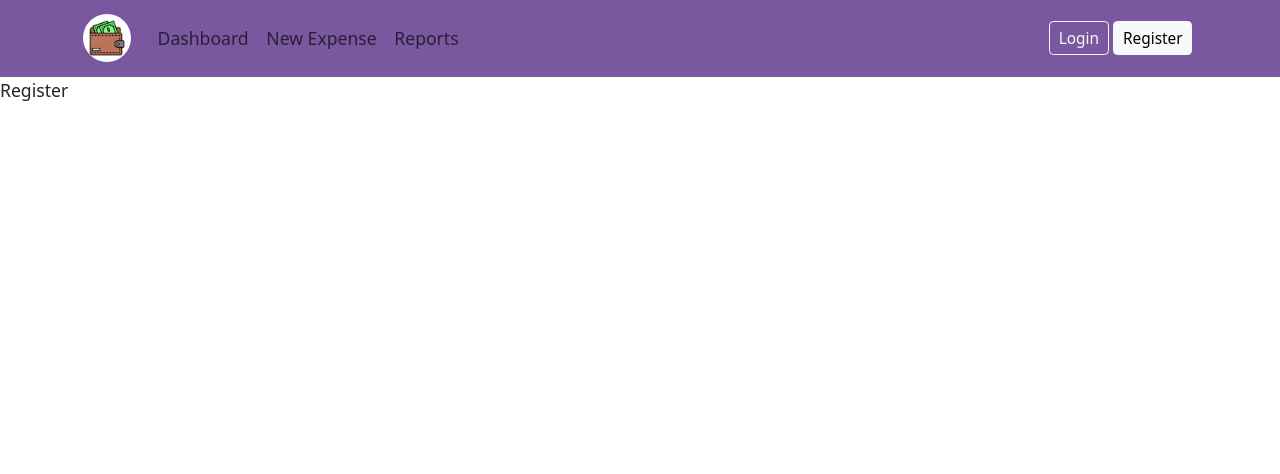
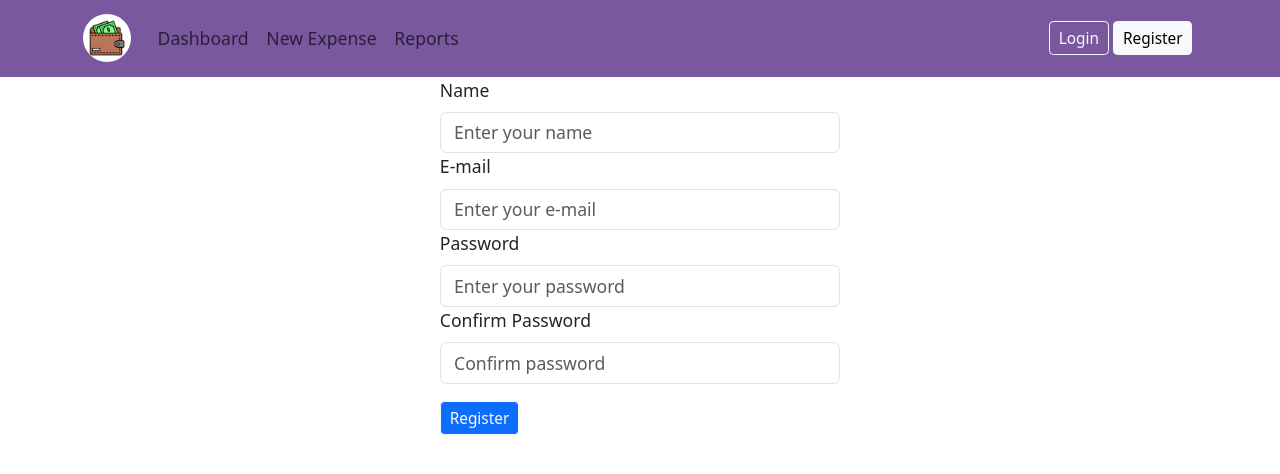
Before and after one commit to jsonmw/webapp, a React (Vite) app: page /register in a window 1280 px wide. Shown: the top 474 px of the page. Built offline with nearby package versions, Linux system fonts and the light colour scheme.

Commit message:
Added UI and form to consume register API call

```diff
--- /dev/null
+++ b/src/hooks/useRegister.ts
@@ -0,0 +1,25 @@
+import { useState } from "react";
+import { Profile } from "../model/Profile";
+import createProfile from "../services/auth-service";
+
+export const useRegister = () => {
+  const [error, setError] = useState<string>("");
+  const [isLoading, setLoader] = useState<boolean>(false);
+  const [toast, setToast] = useState<string>("");
+  const signup = (profile: Profile) => {
+    setLoader(true);
+    createProfile(profile)
+      .then((response) => {
+        if (response && response.status === 201) {
+          setToast("New profile has been successfully created");
+        }
+        console.log(response);
+      })
+      .catch((error) => console.log(error))
+      .finally(() => setLoader(false));
+  };
+
+  return {error, isLoading, signup, toast};
+};
+
+export default useRegister;
--- /dev/null
+++ b/src/model/Profile.ts
@@ -0,0 +1,7 @@
+export interface Profile {
+    profileId?: string;
+    name: string;
+    email: string;
+    password: string;
+    confirmPassword: string;
+}
--- a/src/pages/register/Register.tsx
+++ b/src/pages/register/Register.tsx
@@ -1,8 +1,114 @@
+import profileValidationSchema from "../../validation/ProfileValidationSchema";
+import { Profile } from "../../model/Profile";
+import { useFormik } from "formik";
+import useRegister from "../../hooks/useRegister";
 
 const Register = () => {
+  const {error, isLoading, signup, toast} = useRegister();
+
+  const formik = useFormik<Profile>({
+    initialValues: {
+      name: "",
+      email: "",
+      password: "",
+      confirmPassword: "",
+    },
+    validationSchema: profileValidationSchema,
+    onSubmit: (profile: Profile, { resetForm }) => {
+      signup(profile);
+      resetForm();
+    },
+  });
+
   return (
-    <div>Register</div>
-  )
-}
+    <div className="d-flex justify-content-center align-items-center login-background">
+      <div className="container col-md-4 col-sm-12">
+        {isLoading && <p>Loading</p>}
+        {error && <p className="text-danger">{error}</p>}
+        {toast && <p className="text-primary">{toast}</p>}
+        <form onSubmit={formik.handleSubmit}>
+          <div className="mb-3">
+            <label htmlFor="name" className="form-label">
+              Name
+            </label>
+            <input
+              type="text"
+              className="form-control"
+              id="name"
+              placeholder="Enter your name"
+              name="name"
+              value={formik.values.name}
+              onChange={formik.handleChange}
+              onBlur={formik.handleBlur}
+            />
+            {formik.touched.name && formik.errors.name ? (
+              <div className="text-danger fst-italic">{formik.errors.name}</div>
+            ) : null}
+            <label htmlFor="email" className="form-label">
+              E-mail
+            </label>
+            <input
+              type="email"
+              className="form-control"
+              id="email"
+              placeholder="Enter your e-mail"
+              name="email"
+              value={formik.values.email}
+              onChange={formik.handleChange}
+              onBlur={formik.handleBlur}
+            />
+            {formik.touched.email && formik.errors.email ? (
+              <div className="text-danger fst-italic">
+                {formik.errors.email}
+              </div>
+            ) : null}
+            <label htmlFor="password" className="form-label">
+              Password
+            </label>
+            <input
+              type="password"
+              className="form-control"
+              id="password"
+              placeholder="Enter your password"
+              name="password"
+              value={formik.values.password}
+              onChange={formik.handleChange}
+              onBlur={formik.handleBlur}
+            />
+            {formik.touched.password && formik.errors.password ? (
+              <div className="text-danger fst-italic">
+                {formik.errors.password}
+              </div>
+            ) : null}
+            <label htmlFor="confirmPassword" className="form-label">
+              Confirm Password
+            </label>
+            <input
+              type="password"
+              className="form-control"
+              id="confirmPassword"
+              placeholder="Confirm password"
+              name="confirmPassword"
+              value={formik.values.confirmPassword}
+              onChange={formik.handleChange}
+              onBlur={formik.handleBlur}
+            />
+            {formik.touched.confirmPassword && formik.errors.confirmPassword ? (
+              <div className="text-danger fst-italic">
+                {formik.errors.confirmPassword}
+              </div>
+            ) : null}
+          </div>
+          <button
+            className="btn btn-sm btn-primary btn-outline-light"
+            type="submit"
+          >
+            Register
+          </button>
+        </form>
+      </div>
+    </div>
+  );
+};
 
-export default Register
+export default Register;
--- /dev/null
+++ b/src/services/auth-service.ts
@@ -0,0 +1,8 @@
+import apiClient from "../config/api-client";
+import { Profile } from "../model/Profile";
+
+export const createProfile = (profile: Profile) => {
+  return apiClient.post<Profile>("/register", profile);
+};
+
+export default createProfile;
--- /dev/null
+++ b/src/validation/ProfileValidationSchema.ts
@@ -0,0 +1,22 @@
+import * as yup from "yup";
+
+const profileValidationSchema = yup.object().shape({
+  name: yup
+    .string()
+    .required("Name is required")
+    .min(3, "Name must be at least 3 characters long"),
+  email: yup
+    .string()
+    .required("Email is required")
+    .email("E-mail is not valid"),
+  password: yup
+    .string()
+    .required("Password is required")
+    .min(8, "Password must be at least 8 characters long"),
+  confirmPassword: yup
+    .string()
+    .required("Password confirmation required")
+    .oneOf([yup.ref("password")], "Passwords must match"),
+});
+
+export default profileValidationSchema;
```
